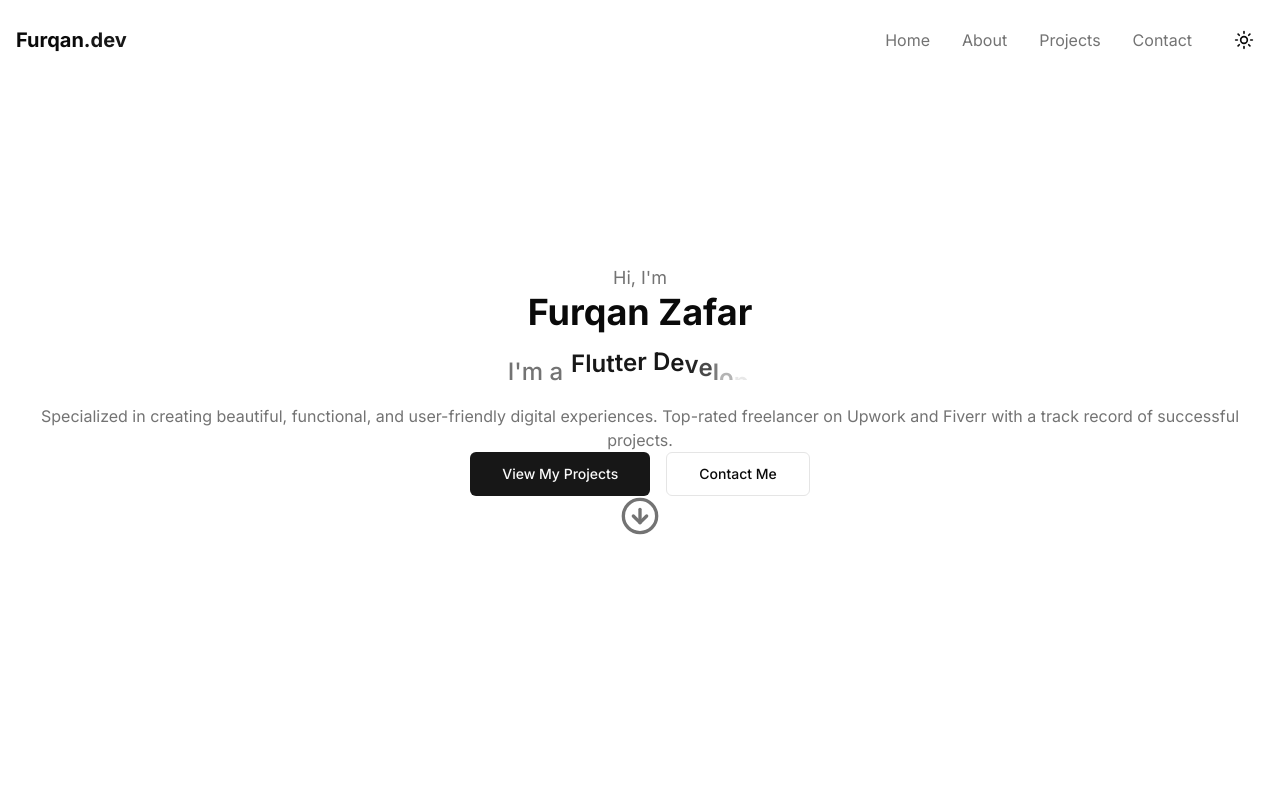
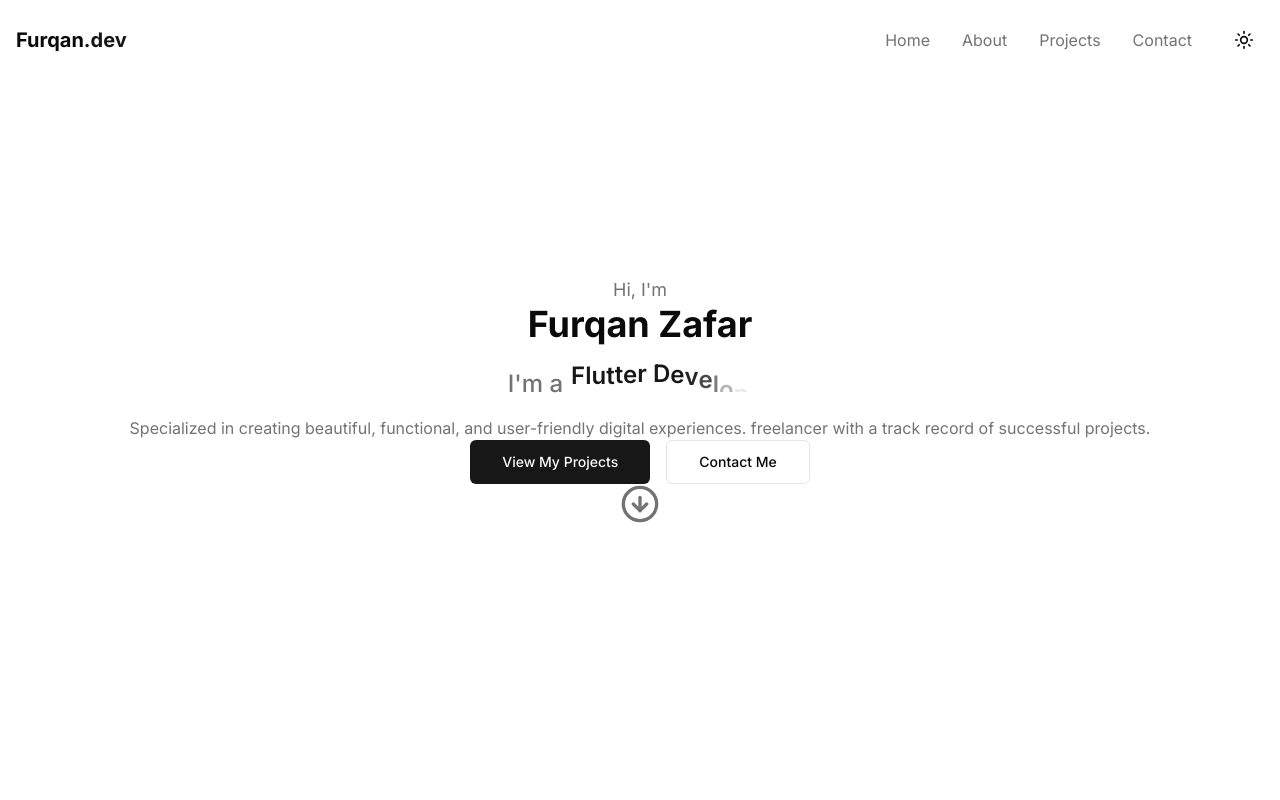
Before and after one commit to furqan137/portfolioweb, a Next.js app: page / in a window 1280 px wide. Shown: the top 800 px of the page. Built offline with nearby package versions, Linux system fonts and the light colour scheme.

Commit message:
Initial commit new

```diff
--- a/sections/Hero.tsx
+++ b/sections/Hero.tsx
@@ -49,7 +49,7 @@ export function Hero() {
         className="max-w-xl text-muted-foreground mb-12"
       >
         Specialized in creating beautiful, functional, and user-friendly digital experiences.
-        Top-rated freelancer on Upwork and Fiverr with a track record of successful projects.
+        freelancer with a track record of successful projects.
       </motion.p>
 
       <motion.div
```
